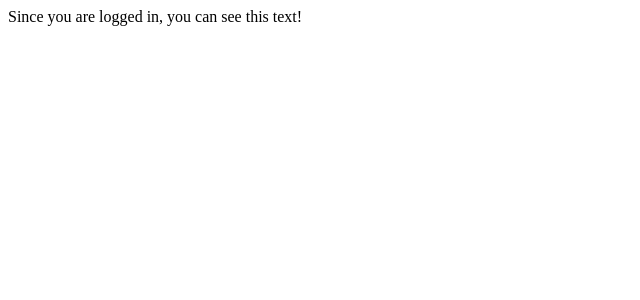
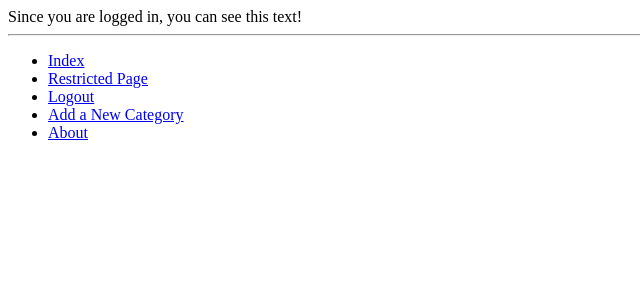
Before and after one commit to SCOTPAUL/tangowithdjango, a Django app: page /rango/restricted/ in a window 1280 px wide. Shown: the top 300 px of the page, without its empty margins (0-640 px from the left). Run offline with Django 3.2, Linux system fonts and the light colour scheme; the visitor is signed in with stand-in values (Sample User, id 1).

Commit message:
Chapter 10 - completed

```diff
--- a/tangowithdjango/rango/views.py
+++ b/tangowithdjango/rango/views.py
@@ -174,7 +174,8 @@ def user_login(request):
 
 @login_required
 def restricted(request):
-    return HttpResponse("Since you are logged in, you can see this text!")
+    restricted_text = "Since you are logged in, you can see this text!"
+    return render(request, 'rango/restricted.html', {'restricted_text': restricted_text})
 
 
 @login_required
--- a/tangowithdjango/templates/rango/about.html
+++ b/tangowithdjango/templates/rango/about.html
@@ -9,5 +9,4 @@
 
     <img style="width: 483px; height: 670px;" src="{% static 'images/myPicture.jpg' %}" alt="Picture of Me" />
     <img src="{% static 'images/rango.bmp' %}" alt="Picture of Rango" /><br/>
-    <a href="{% url 'index' %}">Index</a><br />
 {% endblock %}
--- a/tangowithdjango/templates/rango/base.html
+++ b/tangowithdjango/templates/rango/base.html
@@ -14,6 +14,7 @@
 
         <div>
             <ul>
+                <li><a href="{% url 'index' %}">Index</a></li>
                 {% if user.is_authenticated %}
                     <li><a href="{% url 'restricted' %}">Restricted Page</a></li>
                     <li><a href="{% url 'logout' %}">Logout</a></li>
--- a/tangowithdjango/templates/rango/category.html
+++ b/tangowithdjango/templates/rango/category.html
@@ -16,7 +16,7 @@
         {% endif %}
 
         {% if user.is_authenticated %}
-            <a href="/rango/{{ category.slug }}/add_page/">Add a Page to this Category</a><br />
+            <a href="{% url 'add_page' category.slug %}">Add a Page to this Category</a><br />
         {% endif %}
 
     {% else %}
--- /dev/null
+++ b/tangowithdjango/templates/rango/restricted.html
@@ -0,0 +1,7 @@
+{% extends 'rango/base.html' %}
+
+{% block title %}Restricted{% endblock %}
+
+{% block body_block %}
+    {{ restricted_text }}
+{% endblock %}
```
